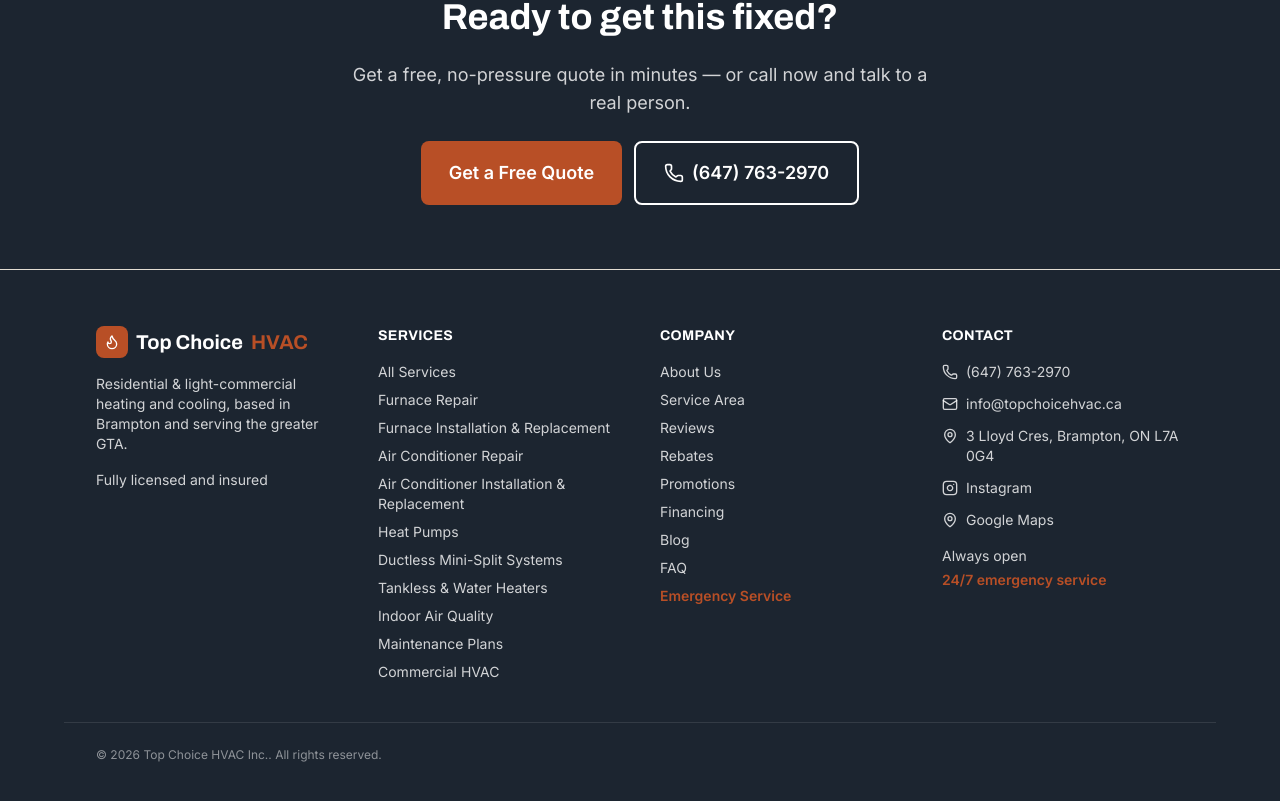
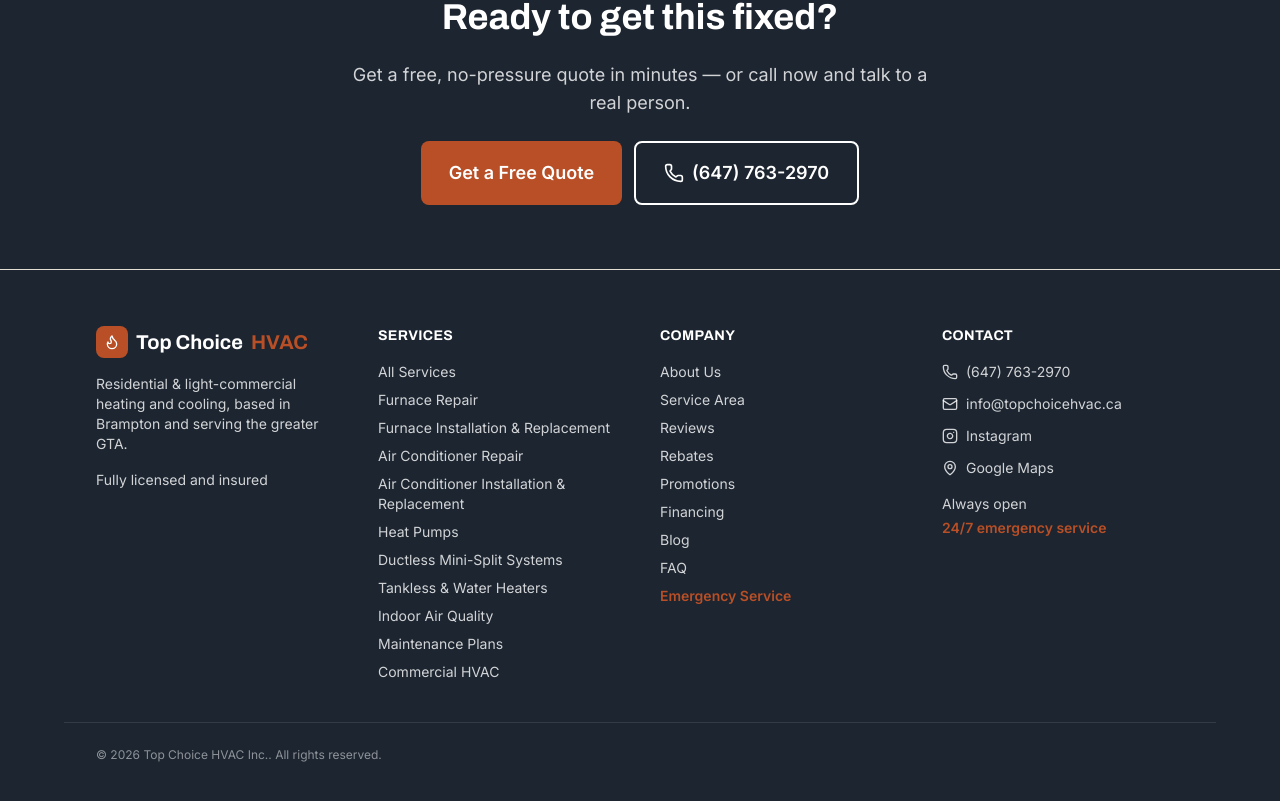
Before and after one commit to thapatsta/top-choice-hvac, a Next.js app: page / in a window 1280 px wide. Shown: the part 5205-6006 px from the top of the page. Built offline with nearby package versions, Linux system fonts and the light colour scheme.

Commit message:
Remove street address from the site footer
Co-Authored-By: Claude Sonnet 5.5 <noreply@anthropic.com>
Claude-Session: https://claude.ai/code/session_01RBo242oah5qLVBuTu8nK7Z

```diff
--- a/components/Footer.tsx
+++ b/components/Footer.tsx
@@ -147,13 +147,6 @@ export function Footer() {
                 {site.email}
               </a>
             </li>
-            <li className="flex items-start gap-2">
-              <MapPin size={16} className="mt-0.5 shrink-0" aria-hidden="true" />
-              <span>
-                {site.address.street}, {site.address.city}, {site.address.region}{" "}
-                {site.address.postalCode}
-              </span>
-            </li>
             <li>
               <a
                 href={site.social.instagram}
```
